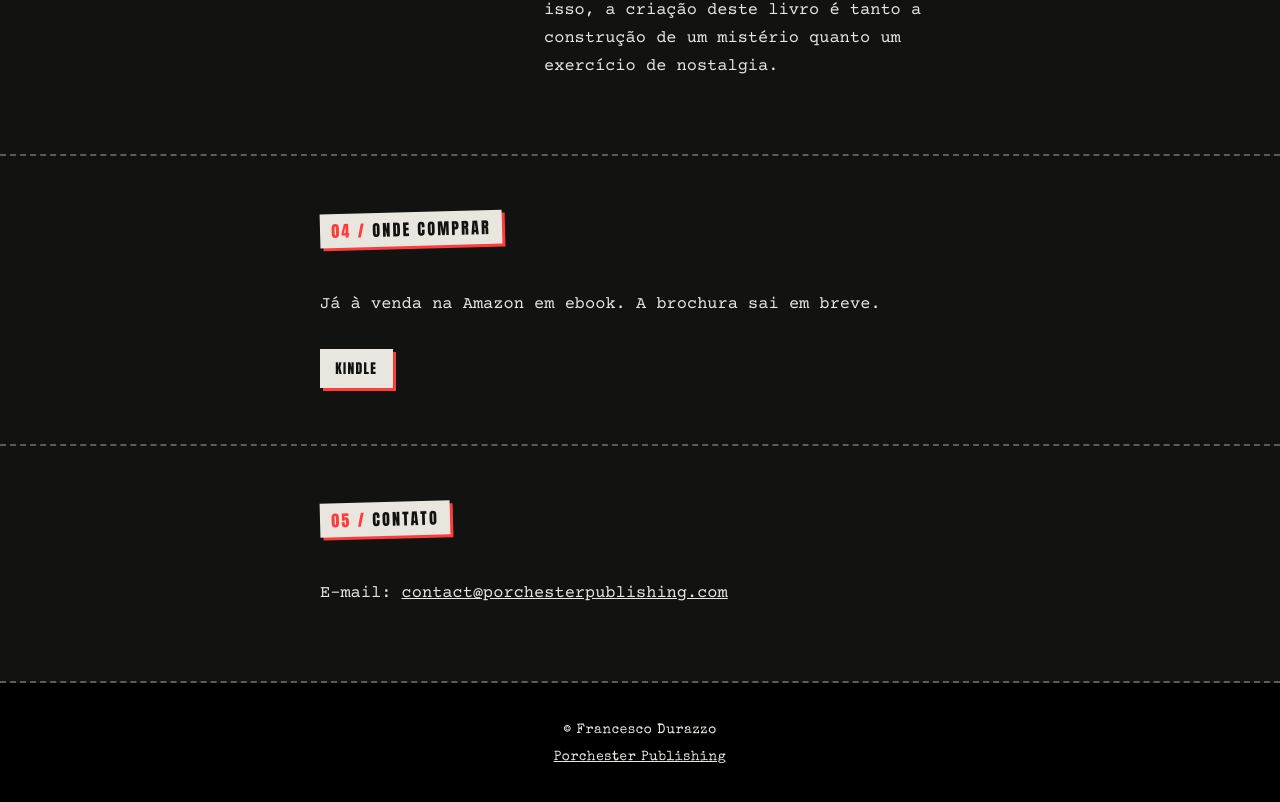
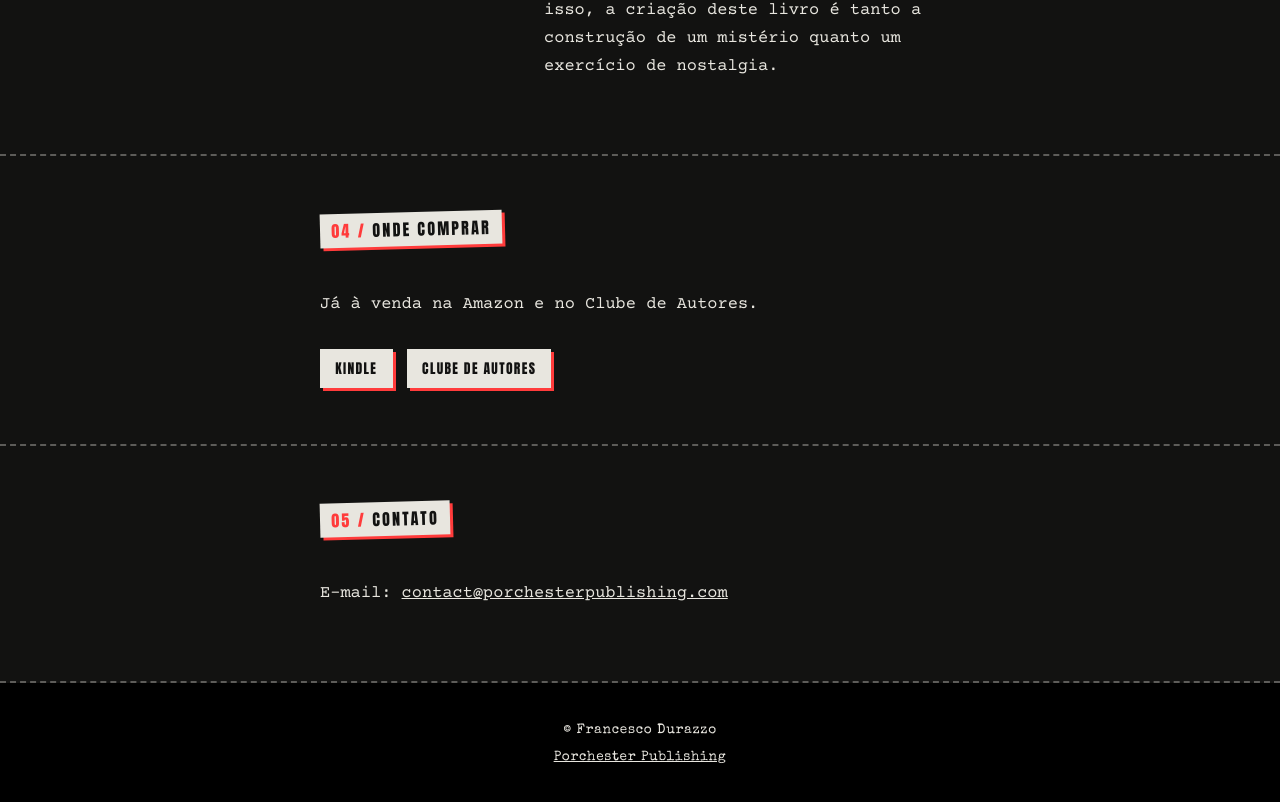
Before and after one commit to hey-bruno/francesco-durazzo, a plain HTML site: page site/pt-br/index.html in a window 1280 px wide. Shown: the part 4065-4867 px from the top of the page. Drawn offline with nearby package versions, Linux system fonts and the light colour scheme.

Commit message:
Add Clube de Autores link to the Portuguese page
Co-Authored-By: Claude Opus 5.5 <noreply@anthropic.com>
Claude-Session: https://claude.ai/code/session_01FBbxkCU1qM1N1Dra3CpoEA

```diff
--- a/site/pt-br/index.html
+++ b/site/pt-br/index.html
@@ -125,9 +125,9 @@
   <section id="buy">
     <div class="wrap">
       <h2>Onde comprar</h2>
-      <p>Já à venda na Amazon em ebook. A brochura sai em breve.</p>
+      <p>Já à venda na Amazon e no Clube de Autores.</p>
       <ul class="stores">
-        <li><a class="store" href="https://www.amazon.com.br/dp/B0HSLW2HDC">Kindle</a></li>
+        <li><a class="store" href="https://www.amazon.com.br/dp/B0HSLW2HDC">Kindle</a></li><li><a class="store" href="https://clubedeautores.com.br/livro/agencia-de-detetives-grandes-galerias-ltda">Clube de Autores</a></li>
       </ul>
     </div>
   </section>
```
Also changed, not shown: 1 other file.
